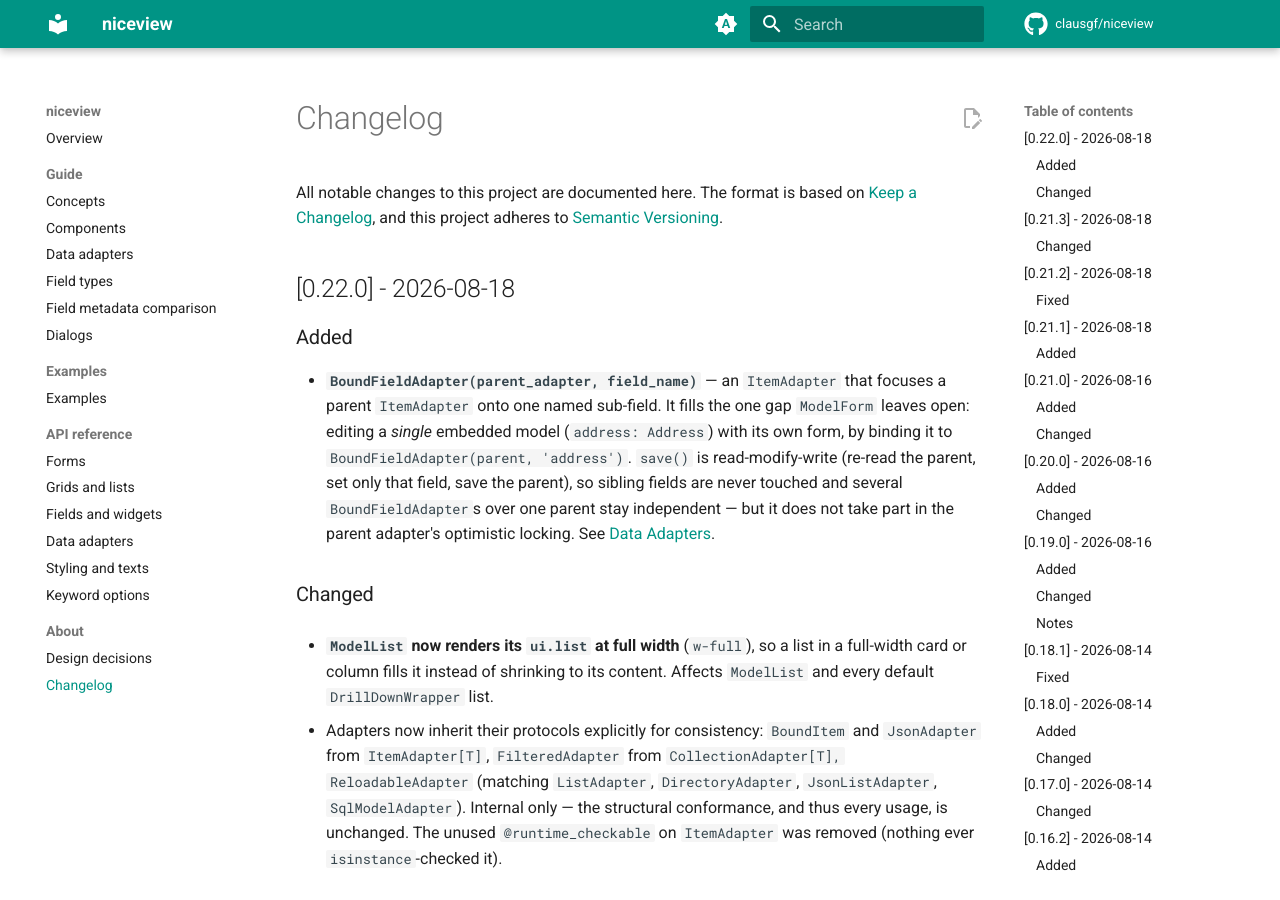
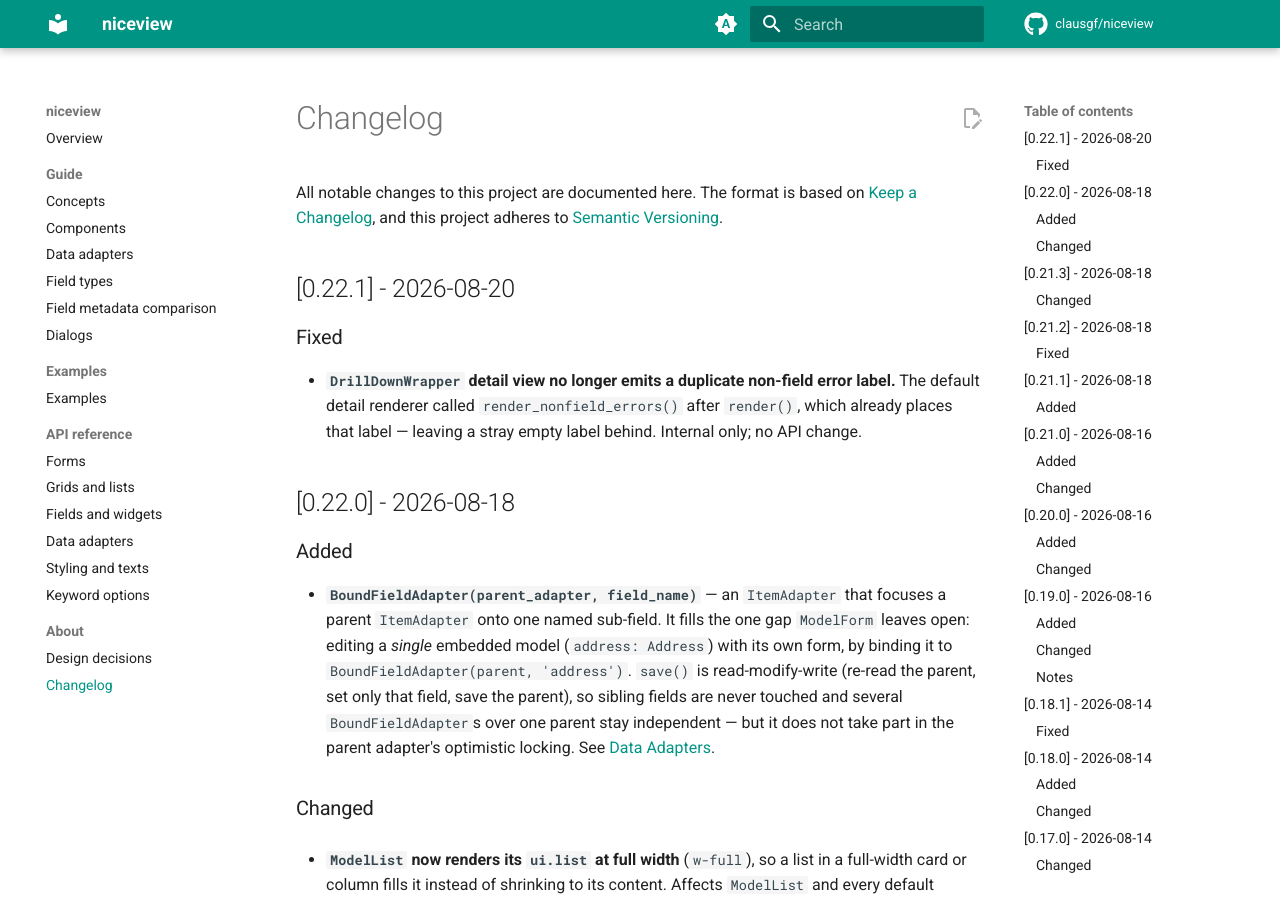
Before and after one commit to clausgf/niceview, an MkDocs documentation site: the page built from docs/CHANGELOG.md, in a window 1280 px wide and 900 px high. Built offline with MkDocs 1.6.1 and Material for MkDocs 9.7.7, drawn with Linux system fonts in a browser that asks for light colours; comment, search, counter and statistics services are not loaded.

Commit message:
Drop the duplicate non-field error label in DrillDownWrapper detail; release 0.22.1
render() already places the non-field error label, so the extra
render_nonfield_errors() call in _default_render_detail only left a stray
empty label behind.

Claude-Session: https://claude.ai/code/session_01SFgevEVZJE4ZADRZzDJfBM

```diff
--- a/docs/CHANGELOG.md
+++ b/docs/CHANGELOG.md
@@ -4,6 +4,15 @@ Changelog
 All notable changes to this project are documented here.
 The format is based on [Keep a Changelog](https://keepachangelog.com/en/1.1.0/),
 and this project adheres to [Semantic Versioning](https://semver.org/spec/v2.0.0.html).
+
+[0.22.1] - 2026-08-20
+---------------------
+
+### Fixed
+
+- **`DrillDownWrapper` detail view no longer emits a duplicate non-field error label.** The
+  default detail renderer called `render_nonfield_errors()` after `render()`, which already
+  places that label — leaving a stray empty label behind. Internal only; no API change.
 
 [0.22.0] - 2026-08-18
 ---------------------
--- a/pyproject.toml
+++ b/pyproject.toml
@@ -4,7 +4,7 @@ build-backend = "hatchling.build"
 
 [project]
 name = "niceview"
-version = "0.22.0"
+version = "0.22.1"
 description = "NiceGUI adapter layer: generate forms and grids from Pydantic models"
 readme = "README.md"
 license = "MIT"
```
Also changed, not shown: 1 other file.
